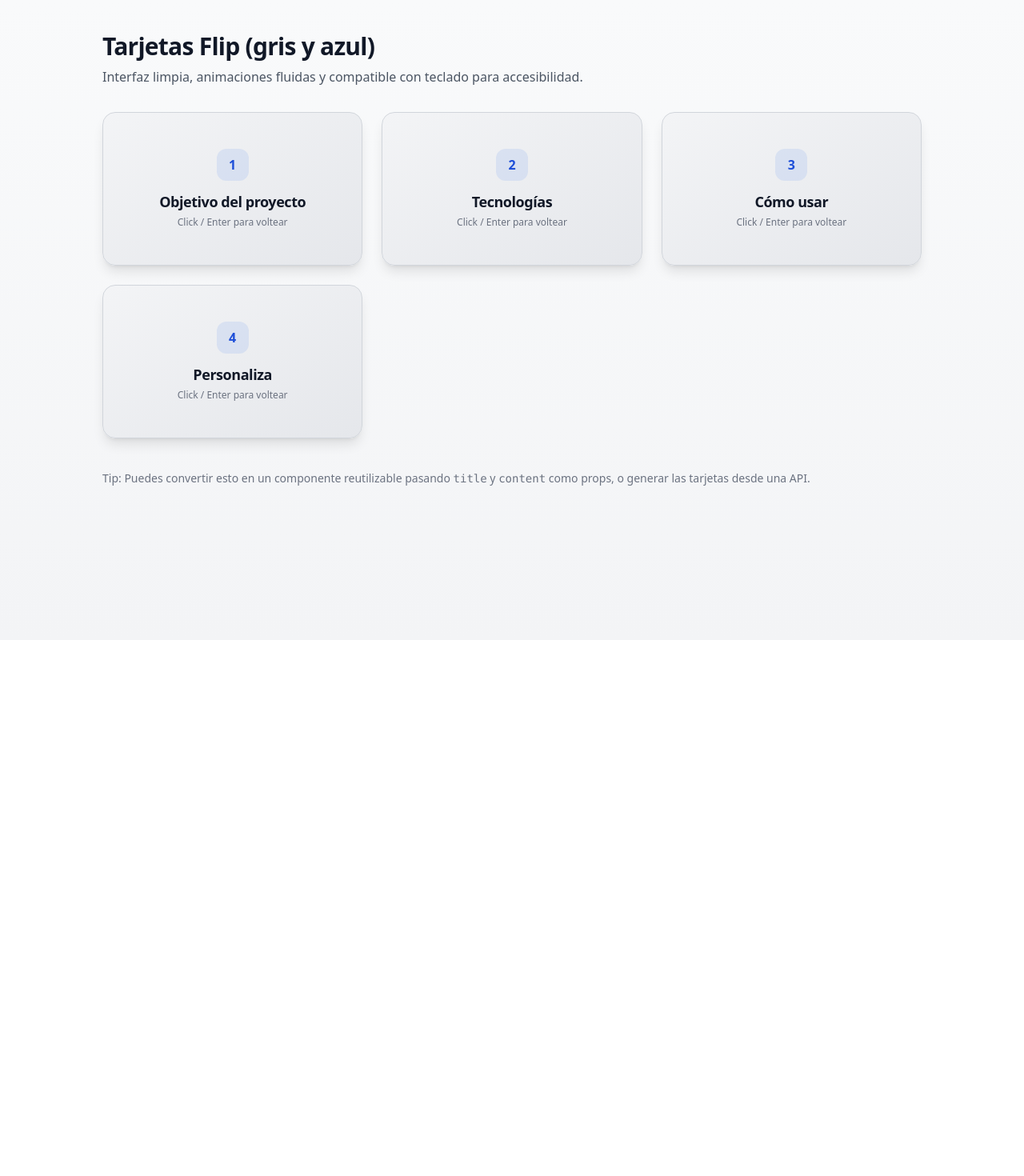
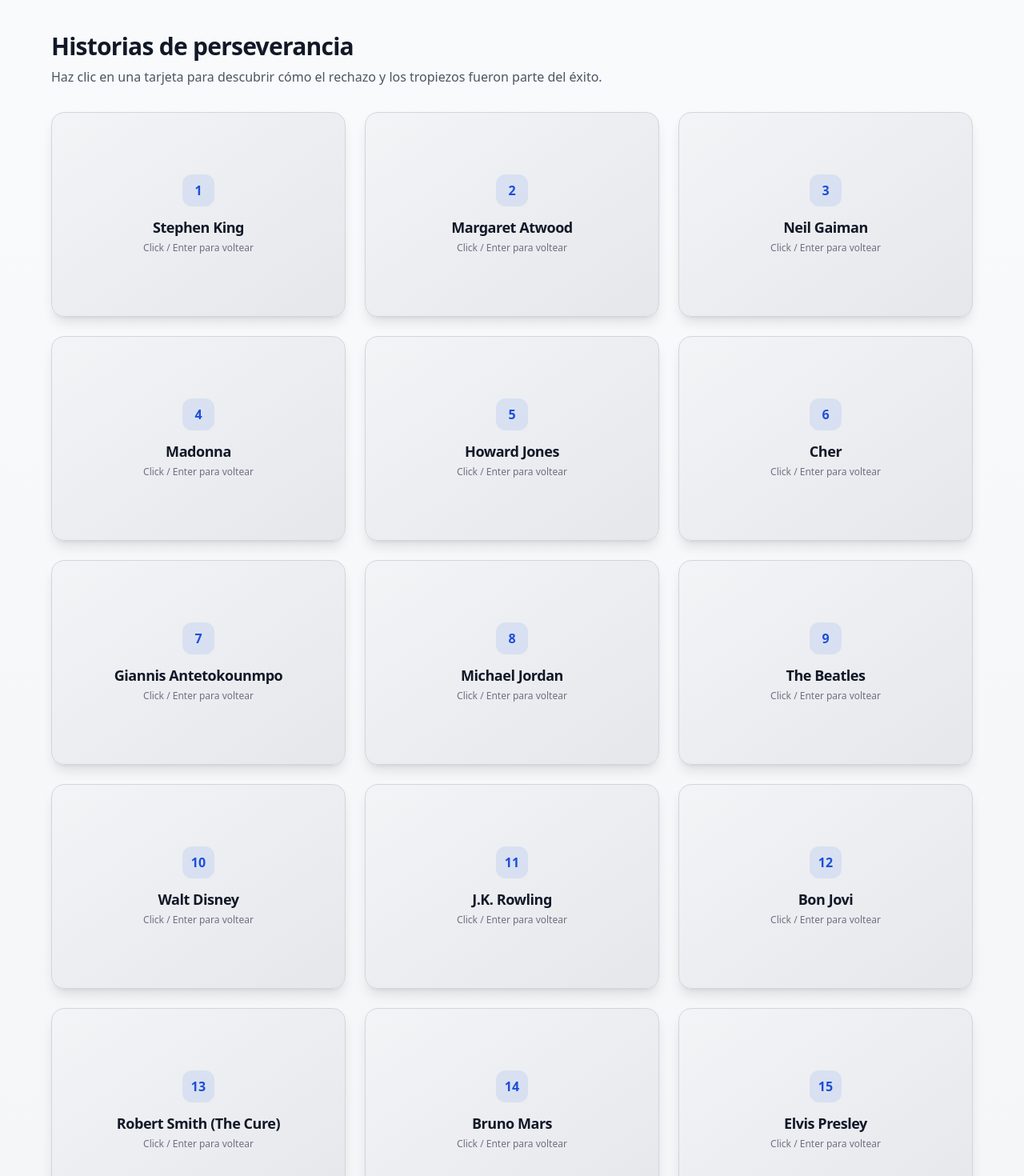
Before and after one commit to lmi-ado/lmi, a React (Vite) app in the folder flip-cards-vercel/: page / in a window 1280 px wide. Shown: the top 1470 px of the page at 80% size. Before the commit the page ends 800 px from the top, so only its background shows below. Built offline with nearby package versions, Linux system fonts and the light colour scheme.

Commit message:
Update App.jsx

```diff
--- a/flip-cards-vercel/src/App.jsx
+++ b/flip-cards-vercel/src/App.jsx
@@ -14,11 +14,13 @@
 
   return (
     <div
-      className="group relative h-48 w-full cursor-pointer outline-none focus-visible:ring-2 focus-visible:ring-blue-500"
+      className="group relative h-64 w-full cursor-pointer outline-none focus-visible:ring-2 focus-visible:ring-blue-500"
       role="button"
       tabIndex={0}
       aria-pressed={flipped}
-      aria-label={`Tarjeta ${idx + 1}: ${title}. ${flipped ? "Mostrar título" : "Mostrar contenido"}`}
+      aria-label={`Tarjeta ${idx + 1}: ${title}. ${
+        flipped ? "Mostrar título" : "Mostrar contenido"
+      }`}
       onClick={toggle}
       onKeyDown={onKeyDown}
     >
@@ -35,15 +37,20 @@
                 {idx + 1}
               </div>
               <h3 className="text-lg font-semibold tracking-tight">{title}</h3>
-              <p className="text-xs text-gray-500 mt-1">Click / Enter para voltear</p>
+              <p className="text-xs text-gray-500 mt-1">
+                Click / Enter para voltear
+              </p>
             </div>
           </div>
 
           {/* Reverso */}
-          <div className="absolute inset-0 flex items-center justify-center rounded-2xl bg-white text-gray-900 border border-blue-200 p-4 [transform:rotateY(180deg)] [backface-visibility:hidden]">
-            <div className="text-center">
-              <h4 className="text-sm font-medium text-blue-700 mb-2">Detalle</h4>
-              <p className="text-sm leading-relaxed text-gray-700">{content}</p>
+          <div className="absolute inset-0 flex items-center justify-center rounded-2xl bg-white text-gray-900 border border-blue-200 p-4 [transform:rotateY(180deg)] [backface-visibility:hidden] overflow-y-auto">
+            <div className="text-left space-y-2">
+              {content.split("\n\n").map((p, i) => (
+                <p key={i} className="text-sm leading-relaxed text-gray-700">
+                  {p}
+                </p>
+              ))}
             </div>
           </div>
         </motion.div>
@@ -54,36 +61,125 @@
 
 export default function App() {
   const cards = [
-    { title: "Objetivo del proyecto", content: "Crear una app simple con tarjetas que se voltean al hacer clic para mostrar información adicional." },
-    { title: "Tecnologías", content: "React + Tailwind + Framer Motion. Accesible con teclado y ARIA, responsive y con animaciones suaves." },
-    { title: "Cómo usar", content: "Haz clic, toca o presiona Enter/Espacio sobre una tarjeta para voltearla. Vuelve a hacerlo para regresar." },
-    { title: "Personaliza", content: "Edita el arreglo 'cards' para cambiar títulos y textos. Ajusta estilos con clases Tailwind." },
+    {
+      title: "Stephen King",
+      content: "En su primera firma de Salem’s Lot (segundo libro) tenía solamente un cliente. Era un niño que dijo: ‘Oye amigo, ¿Sabes dónde hay algunos libros nazis?",
+    },
+    {
+      title: "Margaret Atwood",
+      content:
+        "Escritora de \"El cuento de la criada\" (entre otros), que ha vendido más de 8 millones de copias solo en inglés\n\nHizo una firma a la que nadie fue, excepto un tipo que quería comprar diurex… y pensó que ella era la que podía ayudarlo",
+    },
+    {
+      title: "Neil Gaiman",
+      content:
+        "Escribió la serie de cómics The Sandman (entre otros)\n\nHizo una firma con un colega en Manhattan y NADIE fue",
+    },
+    {
+      title: "Madonna",
+      content:
+        "En el 84 cantó Like a Virgin fue en los primeros MTV Video Music Awards…\n\nSe le resbaló el zapato, y se tiró al suelo para fingir que estaba planeado y así era el baile.\n\nEl vestido se le subió sin que se diera cuenta, y se le vio más de lo que estaba planeado. Su manager estaba furioso y le dijo: “TU CARRERA SE TERMINÓ CON ESTO”.\n\nAhaaaaa… de hecho ese percance la ayudó. Después dijo en entrevista con Howard Stern: “Cuando te pasan cosas así… año tras año… ya solo es ruido para ti”.\n\nMadonna tuvo que aprender a saber a quién escuchar.",
+    },
+    {
+      title: "Howard Jones",
+      content:
+        "A inicios de los 90s su disquera no quería seguir con él después de 5 álbumes.\n\nDijo: noooooo… ya no voy a poder seguir haciendo música.\n\nPero no. Formó su disquera, empezó a vender sus shows y le fue super bien.\n\nSi regresara el tiempo, le diría a su yo del pasado: “No te preocupes por esto. Esto es solo una situación y va a pasar… y de hecho te va a ir mejor!”",
+    },
+    {
+      title: "Cher",
+      content:
+        "Al principio no la querían en varios proyectos porque su voz era demasiado grave.\n\nLos productores le decían que no era comercial.\n\nElla nunca trató de cambiarla. Y miren dónde terminó: ganadora del Óscar, del Grammy, del Emmy.\n\nEsa voz grave que antes le cerraba puertas fue la que terminó abriéndole todas.",
+    },
+    {
+      title: "Giannis Antetokounmpo",
+      content:
+        "Un reportero le preguntó si veía esta temporada como un fracaso.\n\nContestó: A ver, ¿cada año que trabajas te promueven? No. ¿Entonces el año fue un fracaso? No… Son pasos hacia el éxito.\n\nMichael Jordan jugó 15 años y ganó 6 campeonatos. ¿Los otros 9 fueron un fracaso? No.\n\nNo hay fracasos, hay días buenos, días malos. El año que entra trataremos de tener mejores hábitos.",
+    },
+    {
+      title: "Michael Jordan",
+      content:
+        "“He fallado más de 9000 tiros en mi carrera. He perdido casi 300 juegos. 26 veces me han confiado el tiro ganador y lo he fallado. He fracasado una y otra vez en mi vida y ESO ES POR LO QUE TENGO ÉXITO”.\n\nNunca vio sus fracasos como derrotas, sino como pasos más.\n\nCada tiro era un riesgo. Si lo ves como derrota, se acabó. Si lo ves como un paso, solo es cuestión de tiempo.",
+    },
+    {
+      title: "The Beatles",
+      content:
+        "George, Paul, John y Pete Best tocaban juntos.\n\nBrian Epstein los escuchó y les consiguió una prueba con la disquera Decca.\n\nNo les fue bien. El ejecutivo pensaba que las guitarras iban a desaparecer.\n\nEso no los detuvo. Poco después firmaron con EMI.",
+    },
+    {
+      title: "Walt Disney",
+      content:
+        "Cuando era joven trabajó como editor del Kansas City Star.\n\nLo corrieron por “falta de creatividad e imaginación”.\n\nNo se compró esa idea. Creó un imperio con su creatividad. Hoy, más de 50 años después de su muerte, seguimos rodeados de sus creaciones.",
+    },
+    {
+      title: "J.K. Rowling",
+      content:
+        "Trabajaba en Amnistía Internacional. La corrieron porque escribía historias en horario laboral.\n\n12 editoriales le dijeron que no. Una le dijo que sí (Bloomsbury). El presidente incluso le recomendó buscar trabajo.\n\nEn 5 años era multimillonaria con Harry Potter.",
+    },
+    {
+      title: "Bon Jovi",
+      content:
+        "Con Runaway trataron de conseguir contrato y siempre les decían que no.\n\nPivotearon: Jon Bon Jovi llevó la canción a un DJ. A la gente le gustó y las disqueras empezaron a interesarse.\n\nNo siempre los expertos tienen la verdad.",
+    },
+    {
+      title: "Robert Smith (The Cure)",
+      content:
+        "Su disquera no quería publicar Disintegration.\n\nÉl estaba en depresión. Al final sí lo publicaron: vendió más de 2.7 millones de copias en un año y los llevó a otro nivel.",
+    },
+    {
+      title: "Bruno Mars",
+      content:
+        "Después de 1 año de firmar con Motown lo despidieron.\n\nEso no fue el fin de su carrera.",
+    },
+    {
+      title: "Elvis Presley",
+      content:
+        "En la escuela lo bulleaban y le decían que no servía para cantar.\n\nLe fue mal en su primera presentación en radio. Trabajó como chofer de camiones.\n\nLe dijeron que mejor siguiera manejando. Todas esas caídas fueron parte del camino que lo convirtió en el Rey del Rock & Roll.",
+    },
+    {
+      title: "George Lucas y Star Wars",
+      content:
+        "Muchos estudios rechazaron el proyecto. 20th Century Fox lo aceptó.\n\nLucas negoció quedarse con el 40% de las ganancias. Creyó en sí mismo, aunque otros no.",
+    },
+    {
+      title: "Melanie Perkins (Canva)",
+      content:
+        "Fue a Silicon Valley. Más de 100 inversionistas rechazaron su idea.\n\n3 años después consiguió inversión. Hoy Canva vale miles de millones y ella es de las mujeres más ricas de Australia.",
+    },
+    {
+      title: "Meryl Streep",
+      content:
+        "La rechazaron para King Kong por ser 'demasiado fea'.\n\nHoy es la actriz con más nominaciones al Oscar (21) y 3 premios ganados.\n\nElla misma dijo: esa opinión podía romper mis sueños, pero decidí creer en mí.",
+    },
+    {
+      title: "Bono (U2)",
+      content:
+        "Cuando tenía 19 años recibió una carta de RSO Records rechazando a U2.\n\nLa disquera cerró el mismo año en que la banda lanzó su tercer álbum.\n\nNada está escrito: nosotros lo escribimos.",
+    },
   ];
 
   return (
     <div className="min-h-screen bg-gradient-to-b from-gray-50 to-gray-100 py-10 px-4">
-      <div className="mx-auto max-w-5xl">
+      <div className="mx-auto max-w-6xl">
         <header className="mb-8">
           <h1 className="text-3xl font-bold tracking-tight text-gray-900">
-            Tarjetas Flip (gris y azul)
+            Historias de perseverancia
           </h1>
           <p className="text-gray-600 mt-2">
-            Interfaz limpia, animaciones fluidas y compatible con teclado para accesibilidad.
+            Haz clic en una tarjeta para descubrir cómo el rechazo y los
+            tropiezos fueron parte del éxito.
           </p>
         </header>
 
         <div className="grid gap-6 sm:grid-cols-2 lg:grid-cols-3">
           {cards.map((c, i) => (
-            <FlipCard key={i} title={c.title} content={c.content} idx={i} />
+            <FlipCard
+              key={i}
+              title={c.title}
+              content={c.content}
+              idx={i}
+            />
           ))}
         </div>
-
-        <footer className="mt-10 text-sm text-gray-500">
-          <p>
-            Tip: Puedes convertir esto en un componente reutilizable pasando <code>title</code> y <code>content</code> como props,
-            o generar las tarjetas desde una API.
-          </p>
-        </footer>
       </div>
     </div>
   );
```
